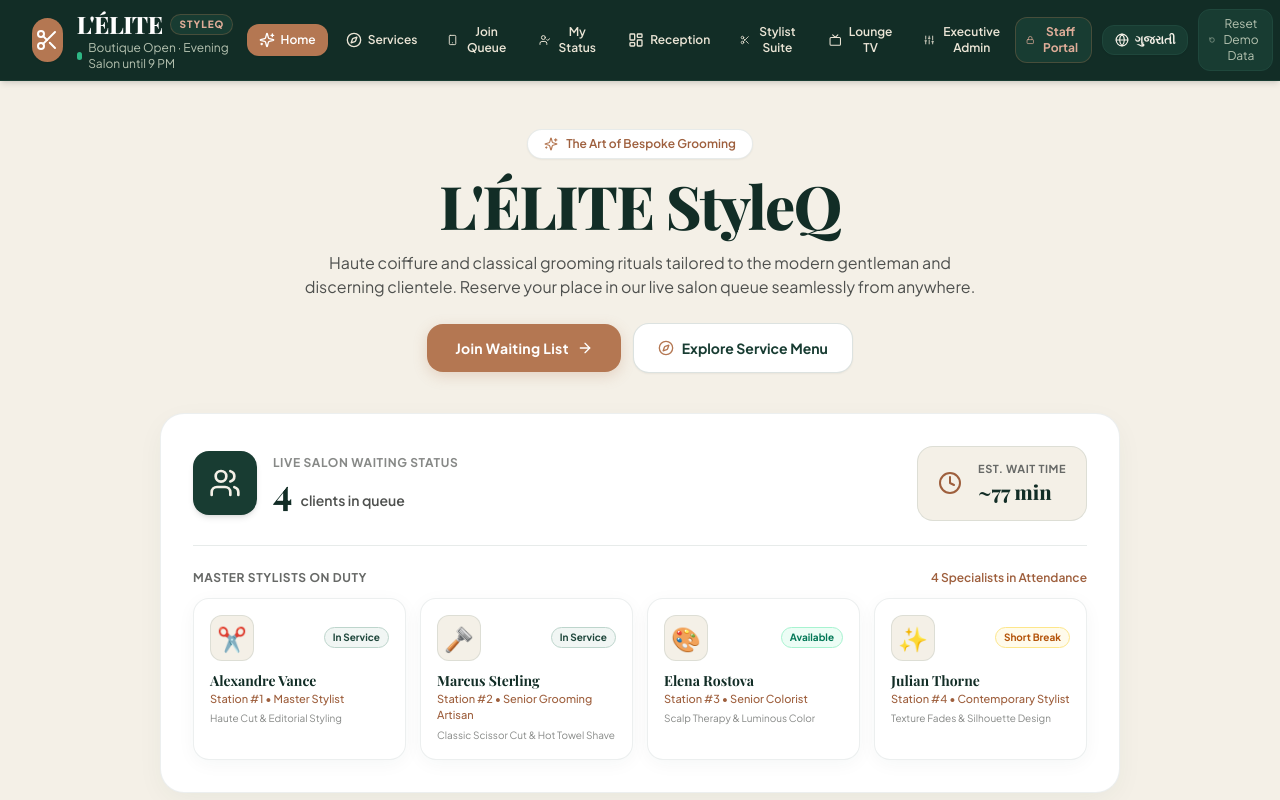
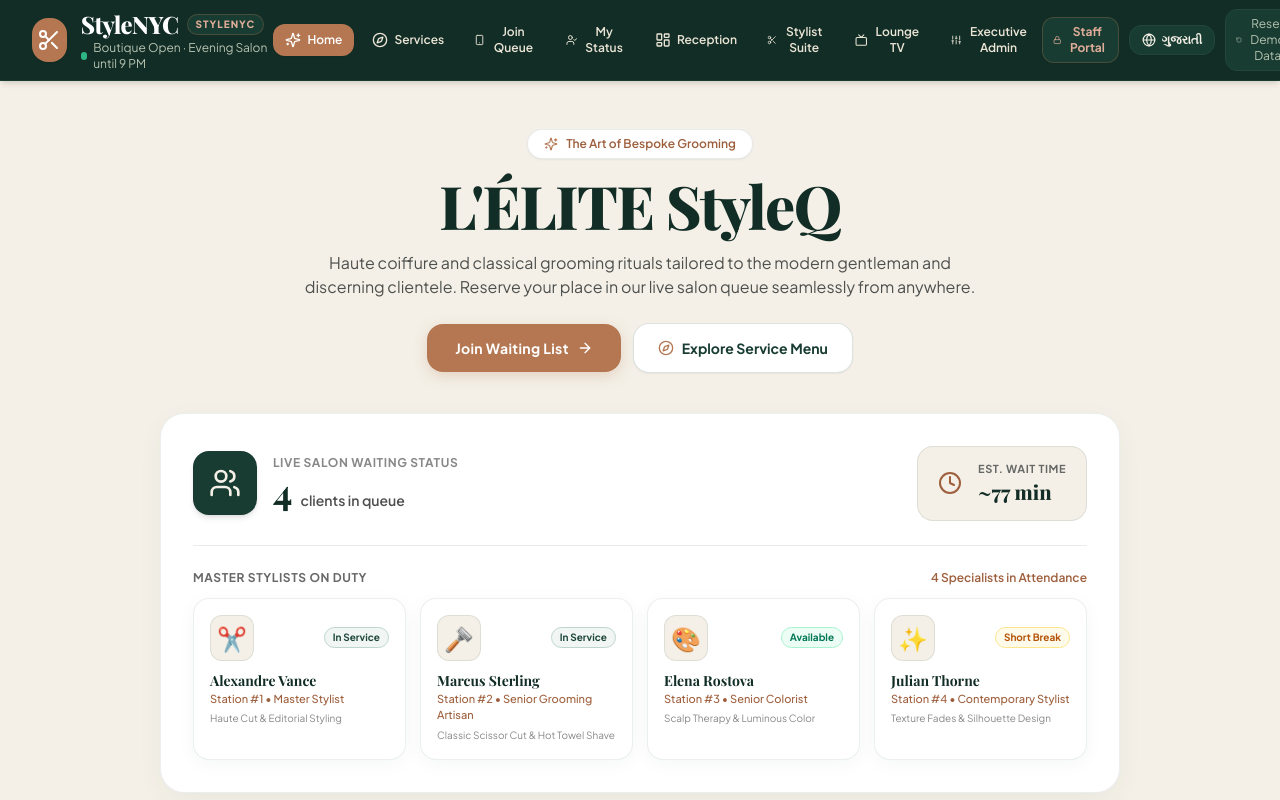
Before and after one commit to jeneilduggal/Salon-Queue-Management-System, a React (Vite) app: page / in a window 1280 px wide. Shown: the top 800 px of the page. Built offline with nearby package versions, Linux system fonts and the light colour scheme; the HTML template or start-up script is replaced by a standard one; a web font is replaced by a local one.

Commit message:
Rebrand application to StyleNYC

```diff
--- a/src/components/Navbar.jsx
+++ b/src/components/Navbar.jsx
@@ -61,10 +61,10 @@ export function Navbar({ currentRoute, onNavigate }) {
             <div>
               <div className="flex items-center space-x-2">
                 <span className="text-lg sm:text-2xl font-black tracking-tight text-white font-editorial">
-                  L'ÉLITE
+                  StyleNYC
                 </span>
                 <span className="text-[10px] font-black px-2 py-0.5 rounded-full bg-forest-800 text-copper-300 border border-copper-500/30 uppercase tracking-widest">
-                  StyleQ
+                  StyleNYC
                 </span>
               </div>
               <div className="flex items-center space-x-1.5 text-xs text-sage-300">
```
